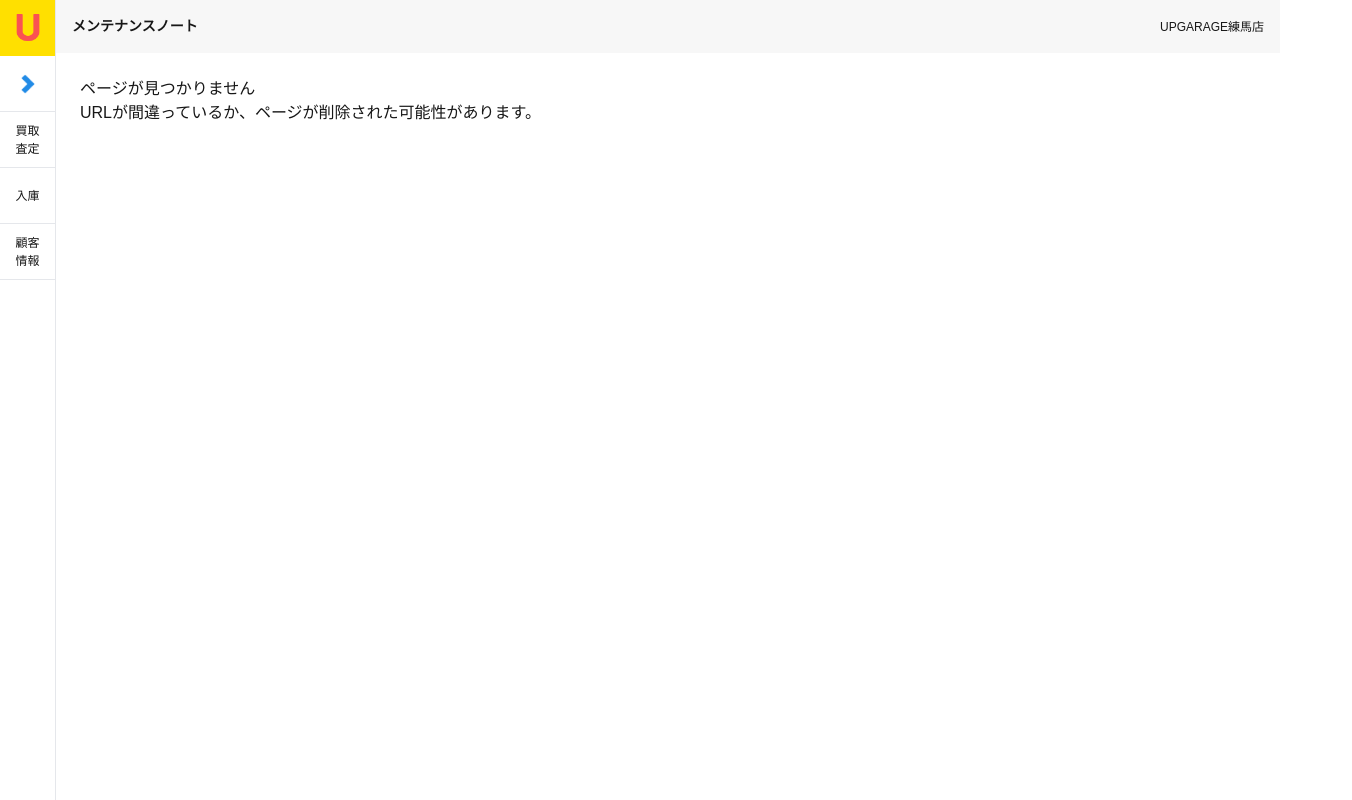
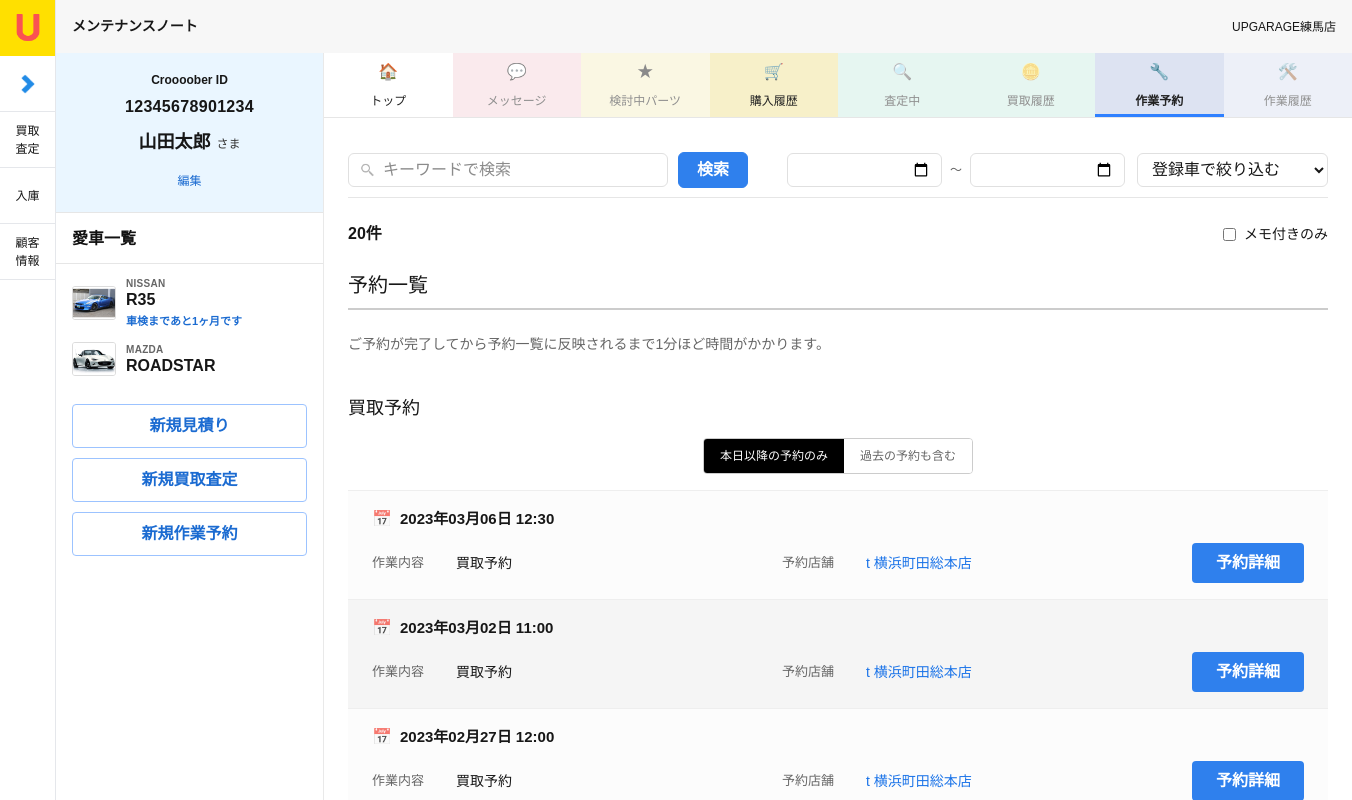
Before and after one commit to static-haruka/frontend-training-1, a Next.js app: page /customer/1/reservation in a window 1280 px wide. Before the commit this address had no page. Shown: the top 800 px of the page, 1352 px wide, since content can reach past the window. Built offline with nearby package versions, Linux system fonts and the light colour scheme.

Commit message:
feat: implement reservation list page and enable top tab routing

```diff
--- /dev/null
+++ b/app/components/customer/ReservationItem.tsx
@@ -0,0 +1,116 @@
+"use client";
+
+import styled from "styled-components";
+import type { Reservation } from "./ReservationView";
+
+type Props = {
+  reservation: Reservation;
+};
+
+export default function ReservationItem({ reservation }: Props) {
+  return (
+    <Card>
+      <CardHeader>
+        <DateIcon>📅</DateIcon>
+        <DateText>{reservation.datetime}</DateText>
+      </CardHeader>
+
+      <CardBody>
+        <InfoBlock>
+          <InfoLabel>作業内容</InfoLabel>
+          <InfoValue>{reservation.task}</InfoValue>
+        </InfoBlock>
+
+        <InfoBlock>
+          <InfoLabel>予約店舗</InfoLabel>
+          <InfoValue>
+            <StoreLink href={reservation.storeUrl}>{reservation.storeName}</StoreLink>
+          </InfoValue>
+        </InfoBlock>
+
+        <ButtonBlock>
+          <DetailButton type="button">予約詳細</DetailButton>
+        </ButtonBlock>
+      </CardBody>
+    </Card>
+  );
+}
+
+/* ---------- styles ---------- */
+
+const Card = styled.div`
+  padding: 16px 24px;
+  border-bottom: 1px solid #eee;
+  background-color: #fcfcfc;
+
+  &:nth-child(even) {
+    background-color: #f5f5f5;
+  }
+`;
+
+const CardHeader = styled.div`
+  display: flex;
+  align-items: center;
+  gap: 8px;
+  margin-bottom: 12px;
+`;
+
+const DateIcon = styled.span`
+  font-size: 16px;
+  opacity: 0.7;
+`;
+
+const DateText = styled.span`
+  font-weight: bold;
+  font-size: 15px;
+`;
+
+const CardBody = styled.div`
+  display: flex;
+  align-items: center;
+`;
+
+const InfoBlock = styled.div`
+  display: flex;
+  flex: 1;
+  gap: 24px;
+  align-items: center;
+`;
+
+const InfoLabel = styled.span`
+  font-size: 13px;
+  color: #666;
+  width: 60px;
+`;
+
+const InfoValue = styled.span`
+  font-size: 14px;
+  font-weight: 500;
+`;
+
+const StoreLink = styled.a`
+  color: #1a73e8;
+  text-decoration: none;
+
+  &:hover {
+    text-decoration: underline;
+  }
+`;
+
+const ButtonBlock = styled.div`
+  margin-left: auto;
+`;
+
+const DetailButton = styled.button`
+  background-color: #2f80ed;
+  color: white;
+  border: none;
+  padding: 8px 24px;
+  border-radius: 4px;
+  font-weight: bold;
+  cursor: pointer;
+
+  &:hover {
+    background-color: #256fd4;
+  }
+`;
--- /dev/null
+++ b/app/components/customer/ReservationView.tsx
@@ -0,0 +1,208 @@
+"use client";
+
+import { useState } from "react";
+import styled from "styled-components";
+import HistoryFilters, { FilterState } from "./HistoryFilters";
+import Pagination from "./Pagination";
+import ReservationItem from "./ReservationItem";
+import type { Customer } from "./mocks";
+
+// ※ 予約用の型とモックデータ
+export type Reservation = {
+  id: string;
+  datetime: string;
+  task: string;
+  storeName: string;
+  storeUrl: string;
+};
+
+const mockPurchaseReservations: Reservation[] = [
+  { id: "1", datetime: "2023年03月06日 12:30", task: "買取予約", storeName: "t 横浜町田総本店", storeUrl: "#" },
+  { id: "2", datetime: "2023年03月02日 11:00", task: "買取予約", storeName: "t 横浜町田総本店", storeUrl: "#" },
+  { id: "3", datetime: "2023年02月27日 12:00", task: "買取予約", storeName: "t 横浜町田総本店", storeUrl: "#" },
+  { id: "4", datetime: "2023年01月29日 13:00", task: "買取予約", storeName: "t 札幌新発寒店", storeUrl: "#" },
+];
+
+type Props = {
+  customer: Customer;
+};
+
+export default function ReservationView({ customer }: Props) {
+  // フィルターの状態管理
+  const [filterState, setFilterState] = useState<FilterState>({
+    keyword: "",
+    carId: "",
+    from: "",
+    to: "",
+    hasCommentOnly: false,
+  });
+
+  // ページネーションの状態管理
+  const [page, setPage] = useState(1);
+
+  // タブ(本日以降/過去)の状態管理
+  const [purchaseFilter, setPurchaseFilter] = useState<"future" | "all">("future");
+  const [uppitFilter, setUppitFilter] = useState<"future" | "all">("future");
+
+  return (
+    <Container>
+      {/* 既存のフィルターコンポーネントを再利用 */}
+      <HistoryFilters
+        cars={customer.cars}
+        value={filterState}
+        onChange={setFilterState}
+      />
+
+      {/* フィルター外にある件数とメモチェックボックス */}
+      <ListHeader>
+        <CountText>20件</CountText>
+        <MemoLabel>
+          <input
+            type="checkbox"
+            checked={filterState.hasCommentOnly}
+            onChange={(e) => setFilterState({ ...filterState, hasCommentOnly: e.target.checked })}
+          />
+          メモ付きのみ
+        </MemoLabel>
+      </ListHeader>
+
+      <PageTitle>予約一覧</PageTitle>
+      <NoteText>ご予約が完了してから予約一覧に反映されるまで1分ほど時間がかかります。</NoteText>
+
+      {/* 買取予約セクション */}
+      <Section>
+        <SectionTitle>買取予約</SectionTitle>
+        <ToggleWrapper>
+          <ToggleGroup>
+            <ToggleOption
+              $active={purchaseFilter === "future"}
+              onClick={() => setPurchaseFilter("future")}
+            >
+              本日以降の予約のみ
+            </ToggleOption>
+            <ToggleOption
+              $active={purchaseFilter === "all"}
+              onClick={() => setPurchaseFilter("all")}
+            >
+              過去の予約も含む
+            </ToggleOption>
+          </ToggleGroup>
+        </ToggleWrapper>
+
+        <ReservationList>
+          {mockPurchaseReservations.map((res) => (
+            <ReservationItem key={res.id} reservation={res} />
+          ))}
+        </ReservationList>
+
+        <PaginationWrap>
+          {/* 既存のページネーションを組み込み */}
+          <Pagination page={page} totalPages={5} onChange={setPage} />
+        </PaginationWrap>
+      </Section>
+
+      {/* UPPIT(持込取付予約)セクション */}
+      <Section>
+        <SectionTitle>UPPIT(持込取付予約)</SectionTitle>
+        <ToggleWrapper>
+          <ToggleGroup>
+            <ToggleOption
+              $active={uppitFilter === "future"}
+              onClick={() => setUppitFilter("future")}
+            >
+              本日以降の予約のみ
+            </ToggleOption>
+            <ToggleOption
+              $active={uppitFilter === "all"}
+              onClick={() => setUppitFilter("all")}
+            >
+              過去の予約も含む
+            </ToggleOption>
+          </ToggleGroup>
+        </ToggleWrapper>
+        {/* 持込取付予約のリストがここに入る */}
+      </Section>
+    </Container>
+  );
+}
+
+/* ---------- styles ---------- */
+
+const Container = styled.div`
+  display: flex;
+  flex-direction: column;
+  gap: 24px;
+`;
+
+const ListHeader = styled.div`
+  display: flex;
+  justify-content: space-between;
+  align-items: center;
+`;
+
+const CountText = styled.span`
+  font-weight: bold;
+`;
+
+const MemoLabel = styled.label`
+  display: flex;
+  align-items: center;
+  gap: 8px;
+  cursor: pointer;
+  font-size: 14px;
+`;
+
+const PageTitle = styled.h2`
+  font-size: 20px;
+  margin: 0;
+  border-bottom: 2px solid #ccc;
+  padding-bottom: 8px;
+`;
+
+const NoteText = styled.p`
+  font-size: 14px;
+  color: #666;
+  margin: 0;
+`;
+
+const Section = styled.div`
+  margin-top: 16px;
+`;
+
+const SectionTitle = styled.h3`
+  font-size: 18px;
+  margin: 0 0 16px 0;
+`;
+
+const ToggleWrapper = styled.div`
+  display: flex;
+  justify-content: center;
+  margin-bottom: 16px;
+`;
+
+const ToggleGroup = styled.div`
+  display: inline-flex;
+  border: 1px solid #ccc;
+  border-radius: 4px;
+  overflow: hidden;
+`;
+
+const ToggleOption = styled.button<{ $active: boolean }>`
+  padding: 8px 16px;
+  border: none;
+  background-color: ${(props) => (props.$active ? "#000" : "#fff")};
+  color: ${(props) => (props.$active ? "#fff" : "#666")};
+  font-size: 12px;
+  cursor: pointer;
+  outline: none;
+`;
+
+const ReservationList = styled.div`
+  display: flex;
+  flex-direction: column;
+  border-top: 1px solid #eee;
+`;
+
+const PaginationWrap = styled.div`
+  margin-top: 16px;
+`;
--- a/app/components/customer/TopTabs.tsx
+++ b/app/components/customer/TopTabs.tsx
@@ -33,12 +33,13 @@ const TABS: {
   { key: "work", label: "作業履歴", emoji: "🛠️", bg: "#dde3f2" },
 ];
 
-// 今実装しているタブだけ
-const ENABLED_TABS: TabKey[] = ["top", "purchase"];
+const ENABLED_TABS: TabKey[] = ["top", "purchase", "reservation"];
 
 function buildHref(key: TabKey, customerId: string) {
   if (key === "top") return `/customer/${customerId}`;
   if (key === "purchase") return `/customer/${customerId}/purchase`;
+  if (key === "reservation") return `/customer/${customerId}/reservation`;
+
   return "";
 }
 
--- /dev/null
+++ b/app/customer/[customerId]/reservation/page.tsx
@@ -0,0 +1,14 @@
+import CustomerPageShell from "@/app/components/customer/CustomerPageShell";
+import ReservationView from "@/app/components/customer/ReservationView";
+import { fetchCustomer } from "@/app/components/customer/mocks";
+
+export default function ReservationPage({ params }: { params: { customerId: string } }) {
+  // 既存のモック関数から顧客データを取得
+  const customer = fetchCustomer(params.customerId);
+
+  return (
+    <CustomerPageShell customer={customer} active="reservation">
+      <ReservationView customer={customer} />
+    </CustomerPageShell>
+  );
+}
```
